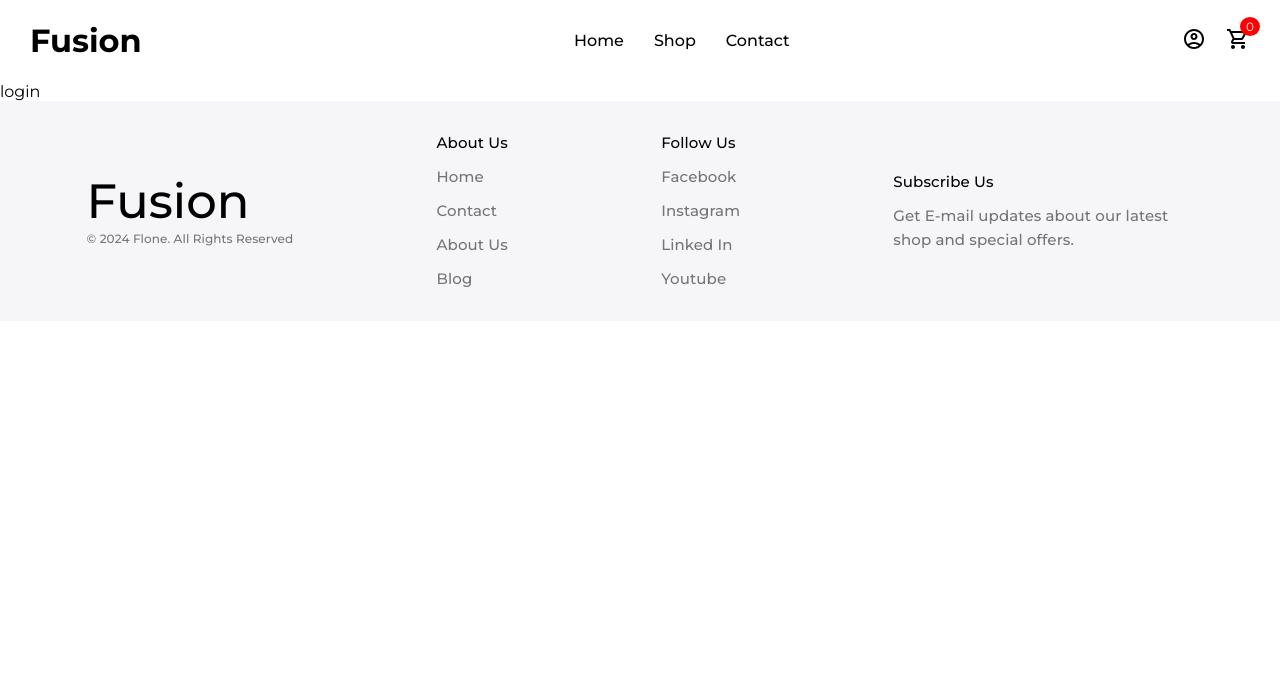
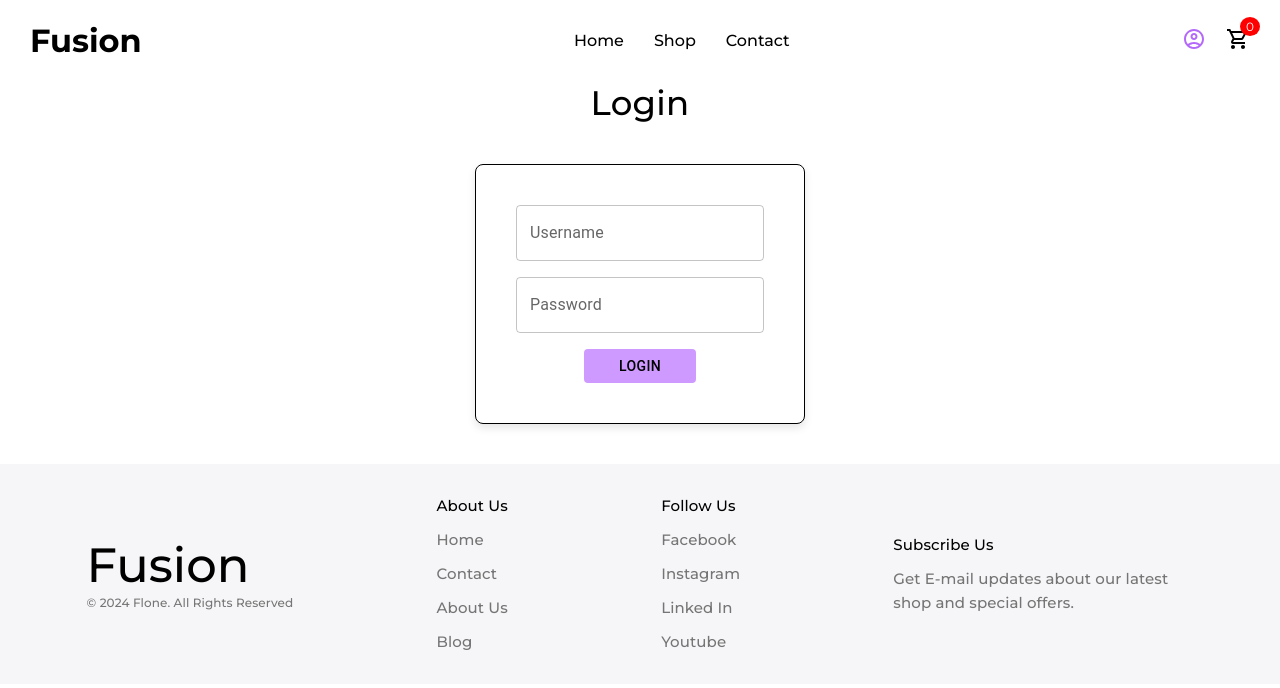
Before and after one commit to mabisha/Ecommerce-Website, a React (Create React App) app in the folder client/: page /login in a window 1280 px wide. Shown: the top 688 px of the page. Built offline with nearby package versions, Linux system fonts and the light colour scheme.

Commit message:
Login page added

```diff
--- a/client/src/App.js
+++ b/client/src/App.js
@@ -35,6 +35,10 @@ const AppContent = ({ menu, setMenu }) => {
       setMenu("Women");
     } else if (path === "/kids") {
       setMenu("Kids");
+    } else if (path === "/login") {
+      setMenu("Login");
+    } else if (path === "/cart") {
+      setMenu("Cart");
     } else {
       setMenu("");
     }
@@ -76,12 +80,15 @@ const AppContent = ({ menu, setMenu }) => {
             to="/login"
             style={{
               textDecoration: "none",
-              color: "black",
             }}
-            onClick={() => setMenu("")}
+            onClick={() => setMenu("Login")}
           >
             <AccountCircleOutlinedIcon
-              style={{ marginRight: "20px", cursor: "pointer" }}
+              style={{
+                marginRight: "20px",
+                cursor: "pointer",
+                color: menu == "Login" ? "#b469fa" : "black",
+              }}
             />
           </Link>
 
@@ -90,12 +97,15 @@ const AppContent = ({ menu, setMenu }) => {
               to="/cart"
               style={{
                 textDecoration: "none",
-                color: "black",
               }}
-              onClick={() => setMenu("")}
+              onClick={() => setMenu("Cart")}
             >
               <ShoppingCartOutlinedIcon
-                style={{ marginRight: "10px", cursor: "pointer" }}
+                style={{
+                  marginRight: "10px",
+                  cursor: "pointer",
+                  color: menu == "Cart" ? "#b469fa" : "black",
+                }}
               />
             </Link>
 
--- a/client/src/container/Login/login.js
+++ b/client/src/container/Login/login.js
@@ -1,5 +1,69 @@
+import { Box, Grid, TextField, Button, Typography } from "@mui/material";
 import React from "react";
 
 export const Login = () => {
-  return <div>login</div>;
+  const handleSubmit = () => {};
+
+  return (
+    <Box>
+      <Grid
+        container
+        justifyContent="center"
+        alignItems="center"
+        direction="column"
+      >
+        <Grid item>
+          <Typography
+            variant="h4"
+            style={{ fontFamily: "Montserrat, sans-serif", fontWeight: "500" }}
+          >
+            Login
+          </Typography>
+        </Grid>
+        <Grid
+          item
+          style={{
+            border: "1px solid black",
+            margin: "40px",
+            padding: "40px",
+            boxShadow: "0 4px 8px rgba(0, 0, 0, 0.1)", // added box shadow here
+            borderRadius: "8px", // optional: adds rounded corners
+          }}
+        >
+          <form onSubmit={handleSubmit}>
+            <Grid
+              container
+              direction="column"
+              spacing={2}
+              justifyContent="center"
+              alignItems="center"
+            >
+              <Grid item>
+                <TextField label="Username" variant="outlined" />
+              </Grid>
+              <Grid item>
+                <TextField
+                  label="Password"
+                  type="password"
+                  variant="outlined"
+                />
+              </Grid>
+              <Grid item>
+                <Button
+                  type="submit"
+                  style={{
+                    padding: "5px 35px 5px 35px",
+                    color: "black",
+                    backgroundColor: "#ce9aff",
+                  }}
+                >
+                  Login
+                </Button>
+              </Grid>
+            </Grid>
+          </form>
+        </Grid>
+      </Grid>
+    </Box>
+  );
 };
```
